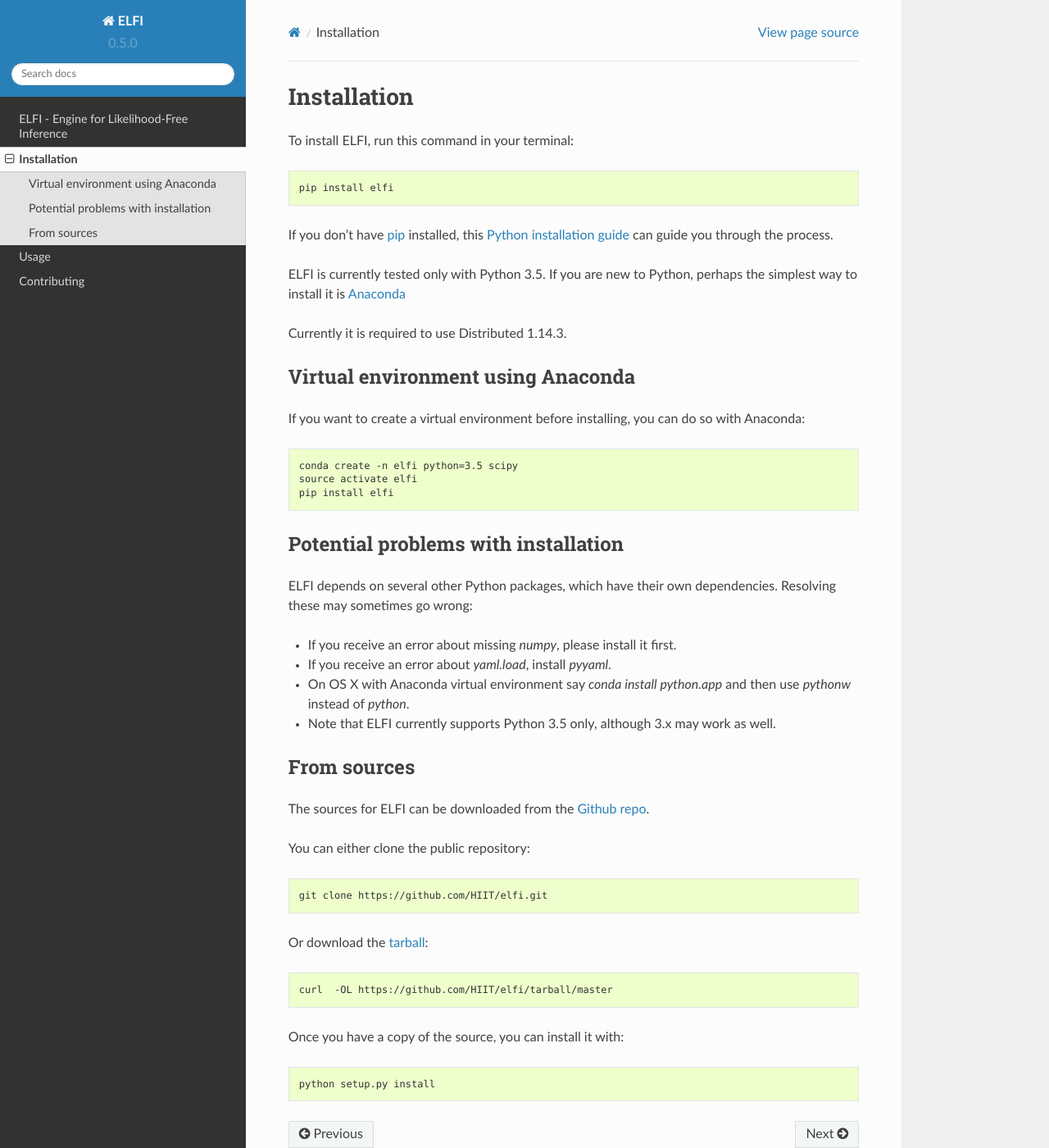
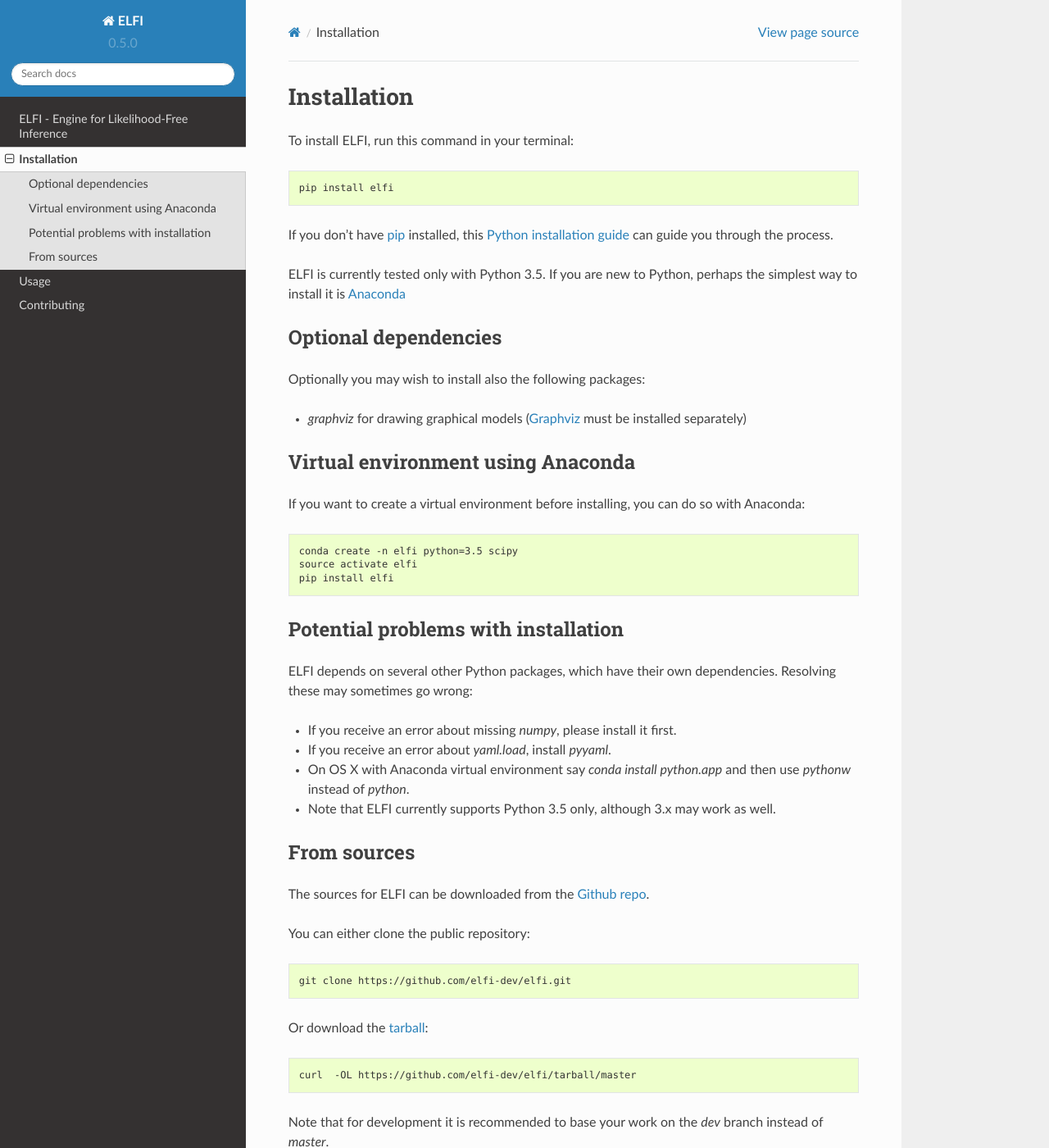
Before and after one commit to elfi-dev/elfi, a Sphinx documentation site: the page built from docs/installation.rst, in a window 1280 px wide and 1400 px high. Shown: the whole window at 82% size. Built offline with Sphinx 7.4.7 and the Read the Docs theme 2.0.0, drawn with Linux system fonts in a browser that asks for light colours; some of the changed text lies outside the part shown.

Commit message:
Updated installation instructions and other details in the docs

```diff
--- a/CONTRIBUTING.rst
+++ b/CONTRIBUTING.rst
@@ -15,7 +15,7 @@
 Report Bugs
 ~~~~~~~~~~~
 
-Report bugs at https://github.com/HIIT/elfi/issues.
+Report bugs at https://github.com/elfi-dev/elfi/issues.
 
 If you are reporting a bug, please include:
 
@@ -45,7 +45,7 @@
 Submit Feedback
 ~~~~~~~~~~~~~~~
 
-The best way to send feedback is to file an issue at https://github.com/HIIT/elfi/issues.
+The best way to send feedback is to file an issue at https://github.com/elfi-dev/elfi/issues.
 
 If you are proposing a feature:
 
@@ -119,7 +119,7 @@
    your new functionality into a function with a docstring, and add the
    feature to the list in README.rst.
 3. The pull request should work for Python 2.7,  3.5 and later. Check
-   https://travis-ci.org/HIIT/elfi/pull_requests
+   https://travis-ci.org/elfi-dev/elfi/pull_requests
    and make sure that the tests pass for all supported Python versions.
 
 Tips
--- a/docs/installation.rst
+++ b/docs/installation.rst
@@ -21,8 +21,14 @@
 
 .. _Anaconda: https://www.continuum.io/downloads
 
-Currently it is required to use Distributed 1.14.3.
+Optional dependencies
+---------------------
 
+Optionally you may wish to install also the following packages:
+
+* `graphviz` for drawing graphical models (Graphviz_ must be installed separately)
+
+.. _Graphviz: http://www.graphviz.org
 
 Virtual environment using Anaconda
 ----------------------------------
@@ -55,19 +61,23 @@
 
 .. code-block:: console
 
-    git clone https://github.com/HIIT/elfi.git
+    git clone https://github.com/elfi-dev/elfi.git
 
 Or download the `tarball`_:
 
 .. code-block:: console
 
-    curl  -OL https://github.com/HIIT/elfi/tarball/master
+    curl  -OL https://github.com/elfi-dev/elfi/tarball/master
+
+Note that for development it is recommended to base your work on the `dev` branch instead of `master`.
 
 Once you have a copy of the source, you can install it with:
 
 .. code-block:: console
 
-    python setup.py install
+   pip install -e .
 
-.. _Github repo: https://github.com/HIIT/elfi
-.. _tarball: https://github.com/HIIT/elfi/tarball/master
+This will install ELFI along with its default requirements.
+
+.. _Github repo: https://github.com/elfi-dev/elfi
+.. _tarball: https://github.com/elfi-dev/elfi/tarball/master
--- a/docs/usage.rst
+++ b/docs/usage.rst
@@ -6,6 +6,7 @@
 
     import elfi
 
-For tutorials, please see the Jupyter Notebooks under the `notebooks directory`_.
+For tutorials, please see the Jupyter Notebooks under the `notebooks directory`_. Feel free to add your own in the zoo_.
 
-.. _notebooks directory: https://github.com/HIIT/elfi/tree/master/notebooks
+.. _notebooks directory: https://github.com/elfi-dev/notebooks
+.. _zoo: https://github.com/elfi-dev/zoo
--- /dev/null
+++ b/requirements.txt
@@ -0,0 +1,6 @@
+numpy>=1.8
+scipy>=0.16.1
+matplotlib>=1.1
+GPy>=1.0.9
+networkX>=1.11
+ipyparallel>=6
```
Also changed, not shown: README.md (+1 -2 lines), docs/readme.rst (+4 -6 lines), requirements-dev.txt (+11 -11 lines), setup.py (+3 -9 lines), 1 other file.
